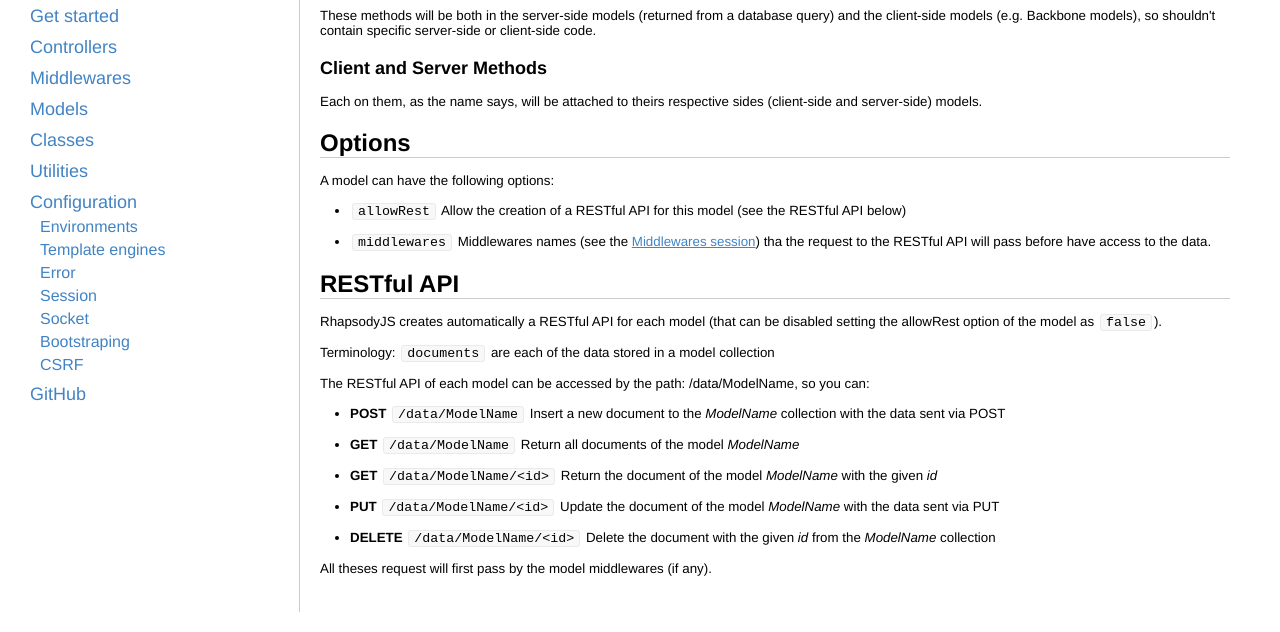
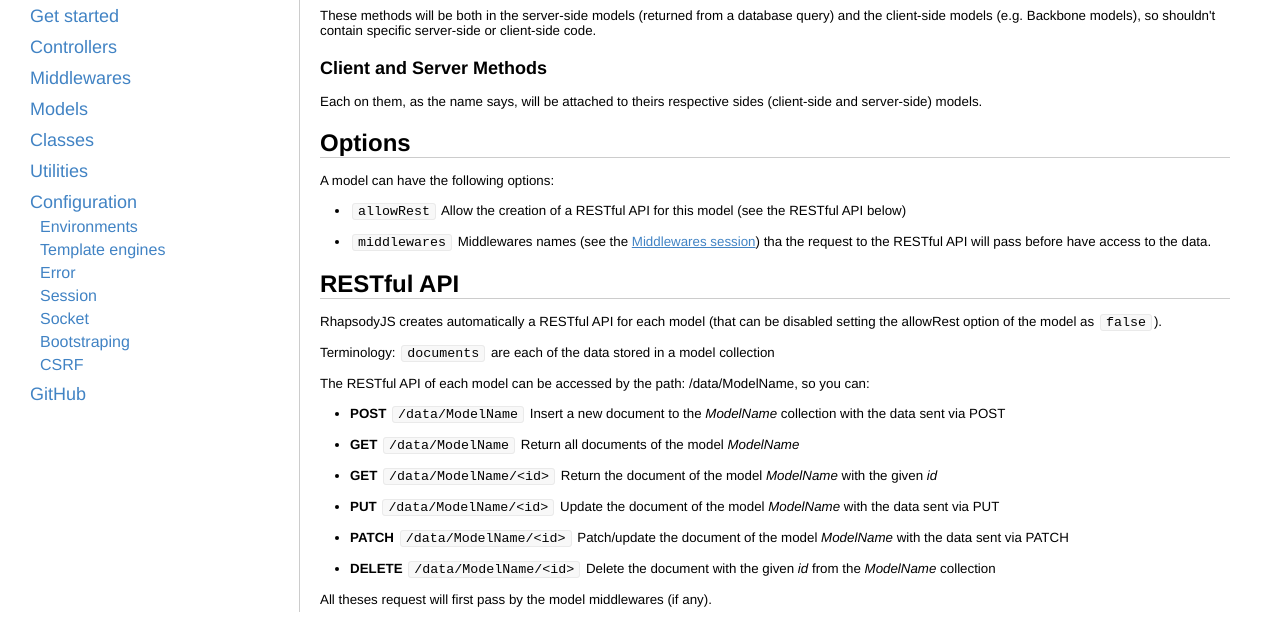
Before and after one commit to rhapsodyjs/rhapsodyjs.github.io, a Jekyll site: the page models.html, which Jekyll copies as it is, in a window 1280 px wide and 900 px high, scrolled down 1259 px, cut to the strip 268-900 px from the top of the window. Built offline with Jekyll 4.4.1, drawn with Linux system fonts in a browser that asks for light colours; Markdown is read by kramdown in place of the engine named in the settings; before the commit the page ends 2128 px from its top, so only the background shows below that.

Commit message:
Added PATCH method to RESTful API description.

```diff
--- a/models.html
+++ b/models.html
@@ -142,6 +142,7 @@ All the models of an app must be in the <code>models</code> folder, inside the a
 <li><strong>GET</strong> <code>/data/ModelName</code> Return all documents of the model <em>ModelName</em></li>
 <li><strong>GET</strong> <code>/data/ModelName/&lt;id&gt;</code> Return the document of the model <em>ModelName</em> with the given <em>id</em></li>
 <li><strong>PUT</strong> <code>/data/ModelName/&lt;id&gt;</code> Update the document of the model <em>ModelName</em> with the data sent via PUT</li>
+<li><strong>PATCH</strong> <code>/data/ModelName/&lt;id&gt;</code> Patch/update the document of the model <em>ModelName</em> with the data sent via PATCH</li>
 <li><strong>DELETE</strong> <code>/data/ModelName/&lt;id&gt;</code> Delete the document with the given <em>id</em> from the <em>ModelName</em> collection</li>
 </ul>
 
```
